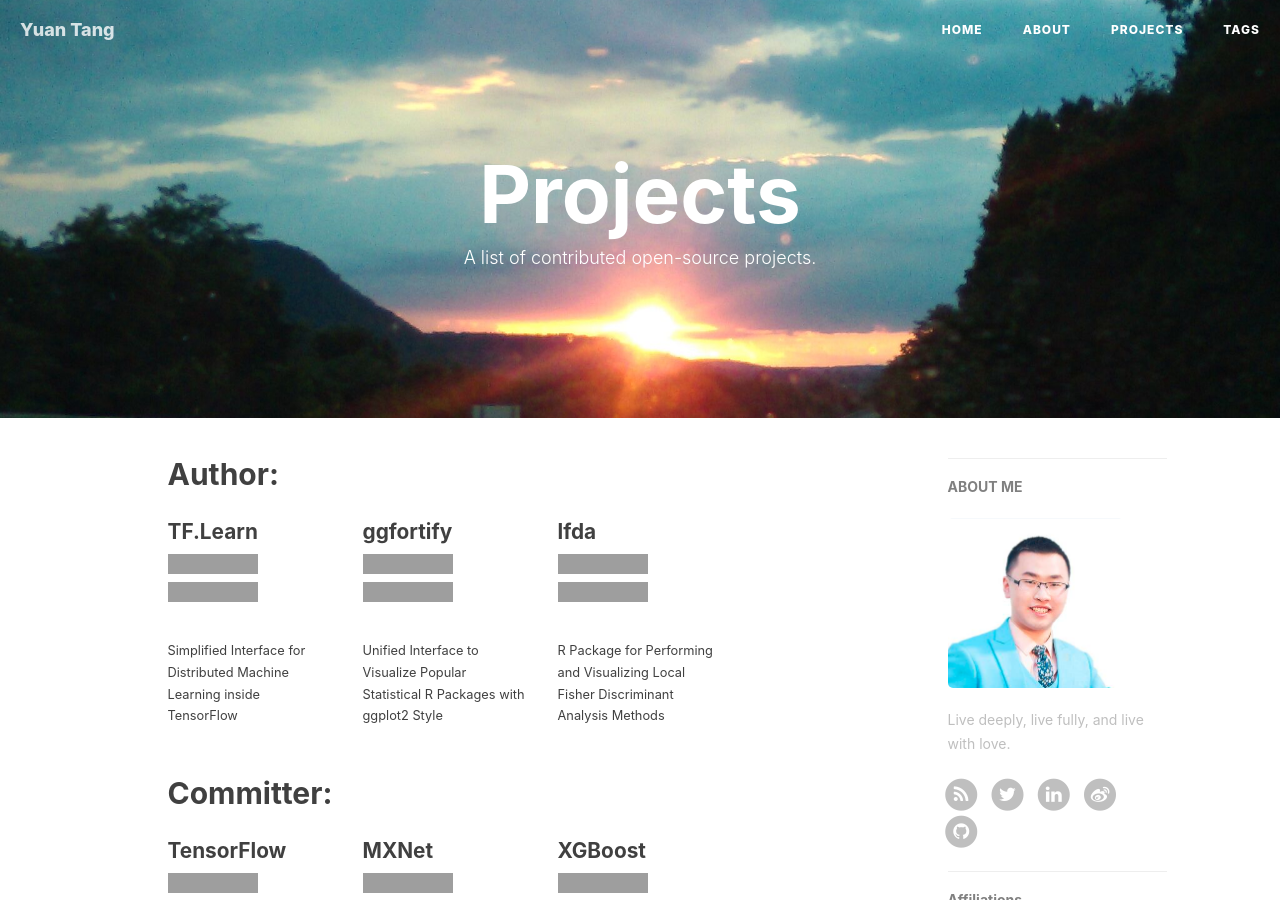
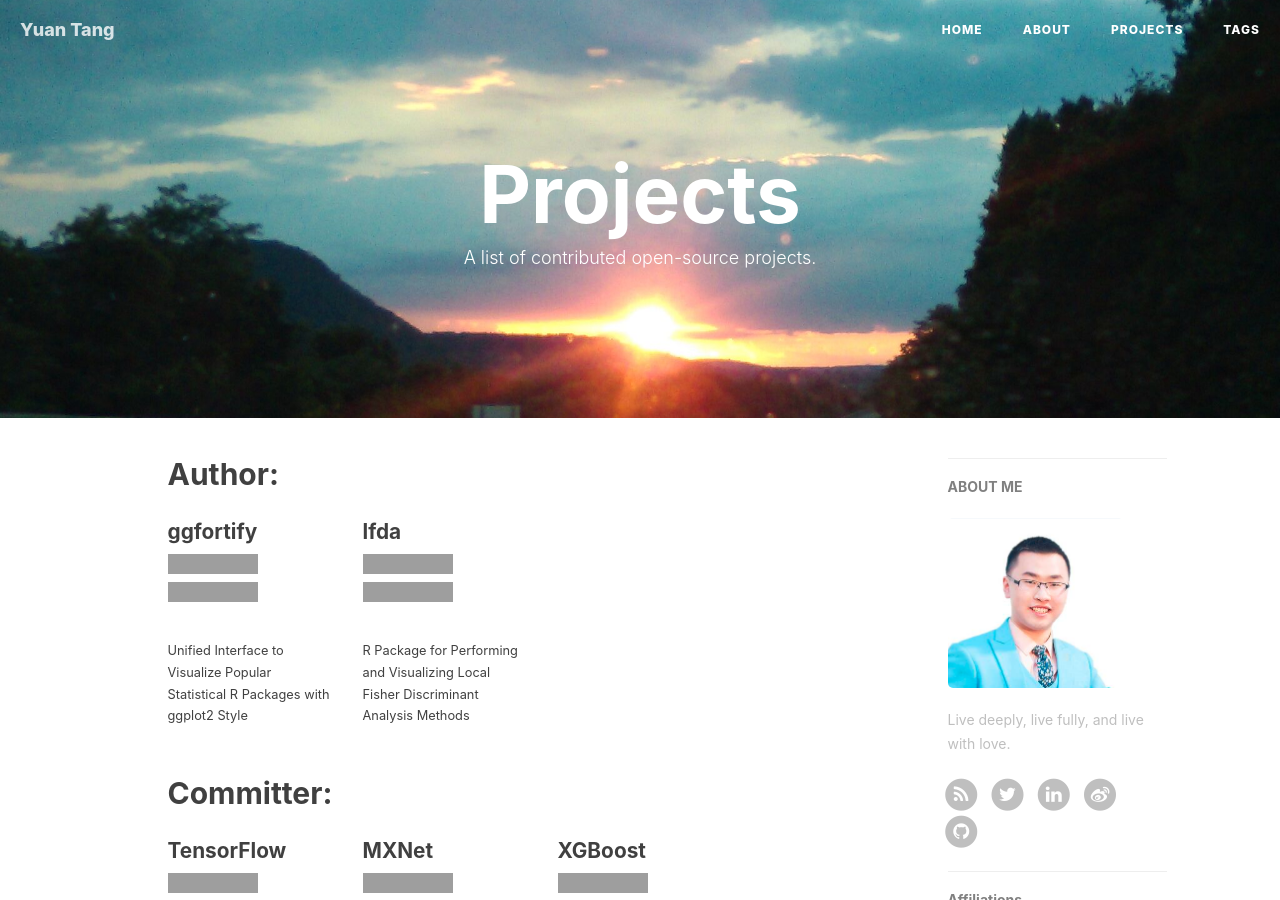
Before and after one commit to terrytangyuan/terrytangyuan.github.com, a Jekyll site: the page built from projects.html, in a window 1280 px wide and 900 px high. Built offline with Jekyll 4.4.1, drawn with Linux system fonts in a browser that asks for light colours; nearby versions of some CDN libraries; comment, search, counter and statistics services are not loaded; grey boxes are pictures that could not be loaded.

Commit message:
Update projects.html

```diff
--- a/projects.html
+++ b/projects.html
@@ -9,15 +9,6 @@ header-img: "img/sunshine.jpg"
 <h2>Author: </h2>
 
 <div class="row">
-    <div class="col-md-3">
-      <h3 style="font-size:130%;"><a href="https://www.tensorflow.org/tutorials/tflearn/">TF.Learn</a></h3>
-      <iframe src="https://ghbtns.com/github-btn.html?user=tensorflow&repo=tensorflow&type=star&count=true&v=2"
-      frameborder="0" scrolling="0" width="120px" height="20px"></iframe>
-        <iframe src="https://ghbtns.com/github-btn.html?user=tensorflow&repo=tensorflow&type=fork&count=true&v=2"
-      frameborder="0" scrolling="0" width="120px" height="20px"></iframe>
-        <br>
-      <p style="font-size:80%;"> Simplified Interface for Distributed Machine Learning inside TensorFlow </p>
-    </div>
     <div class="col-md-3">
       <h3 style="font-size:130%;"><a href="https://github.com/sinhrks/ggfortify" >ggfortify</a></h3>
       <iframe src="https://ghbtns.com/github-btn.html?user=sinhrks&repo=ggfortify&type=star&count=true&v=2"
```
